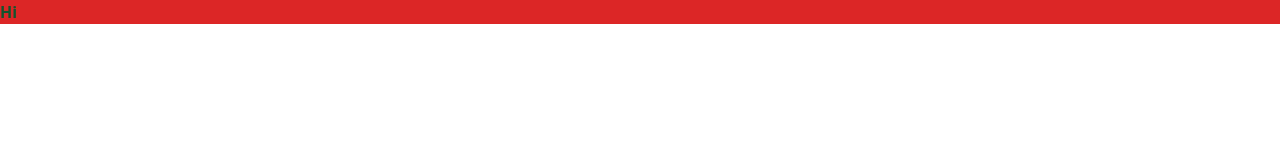
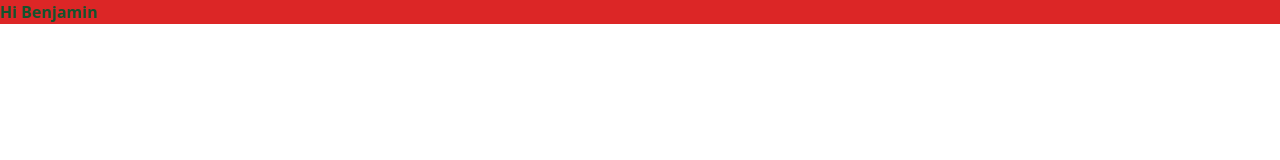
Before and after one commit to Benjamin-Alladi/Dev, a website built with Vite: page JSProjects/Counter/index.html in a window 1280 px wide. Built offline with nearby package versions, Linux system fonts and the light colour scheme.

Commit message:
All modified

```diff
--- a/JSProjects/Counter/index.html
+++ b/JSProjects/Counter/index.html
@@ -7,6 +7,7 @@
     <title>Counter</title>
 </head>
 <body>
-    <p class="bg-red-600 text-green-900 font-bold">Hi</p>
+    <p class="bg-red-600 text-green-900 font-bold">Hi Benjamin</p>
+
 </body>
 </html>
```
Also changed, not shown: Weather App/index.html (added).
